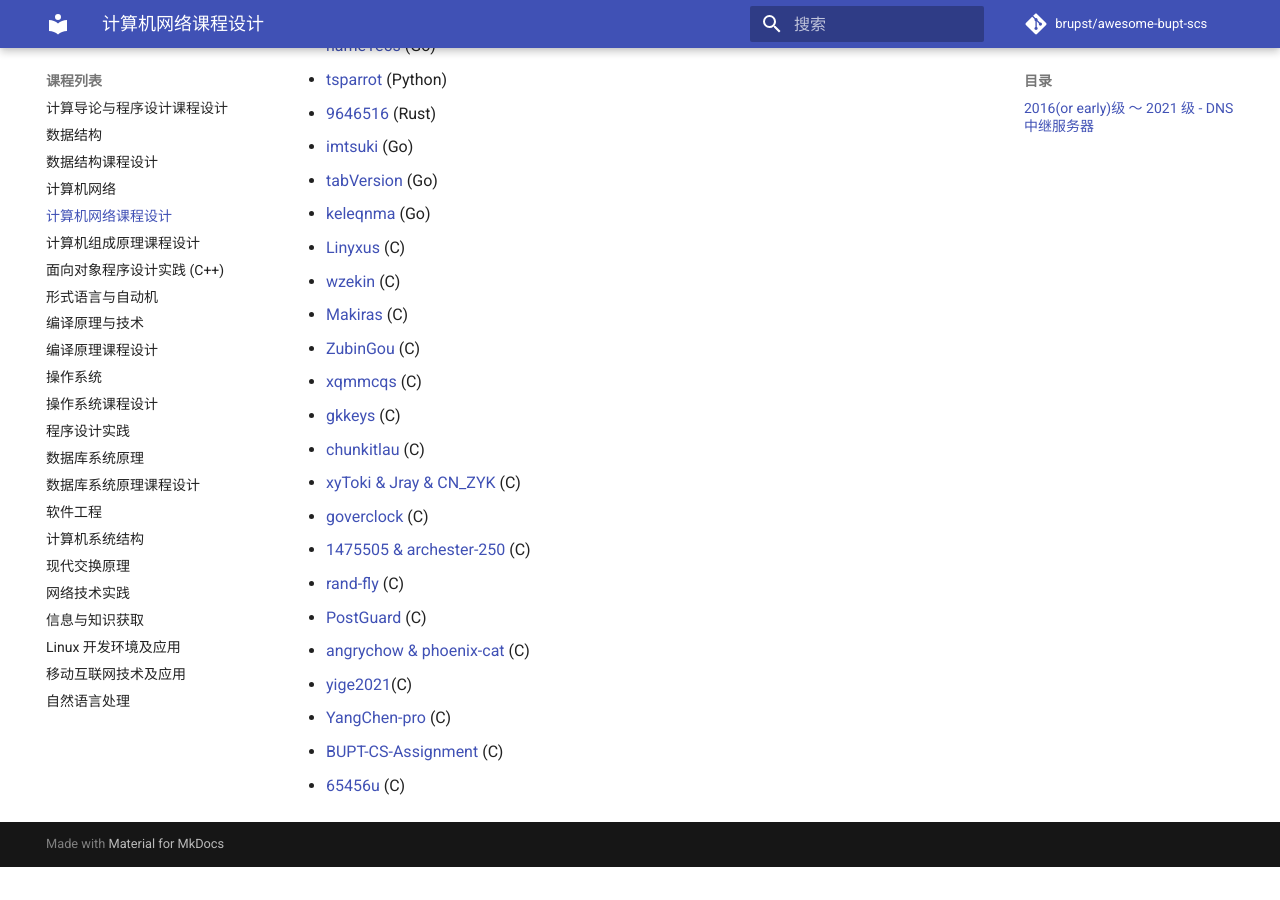
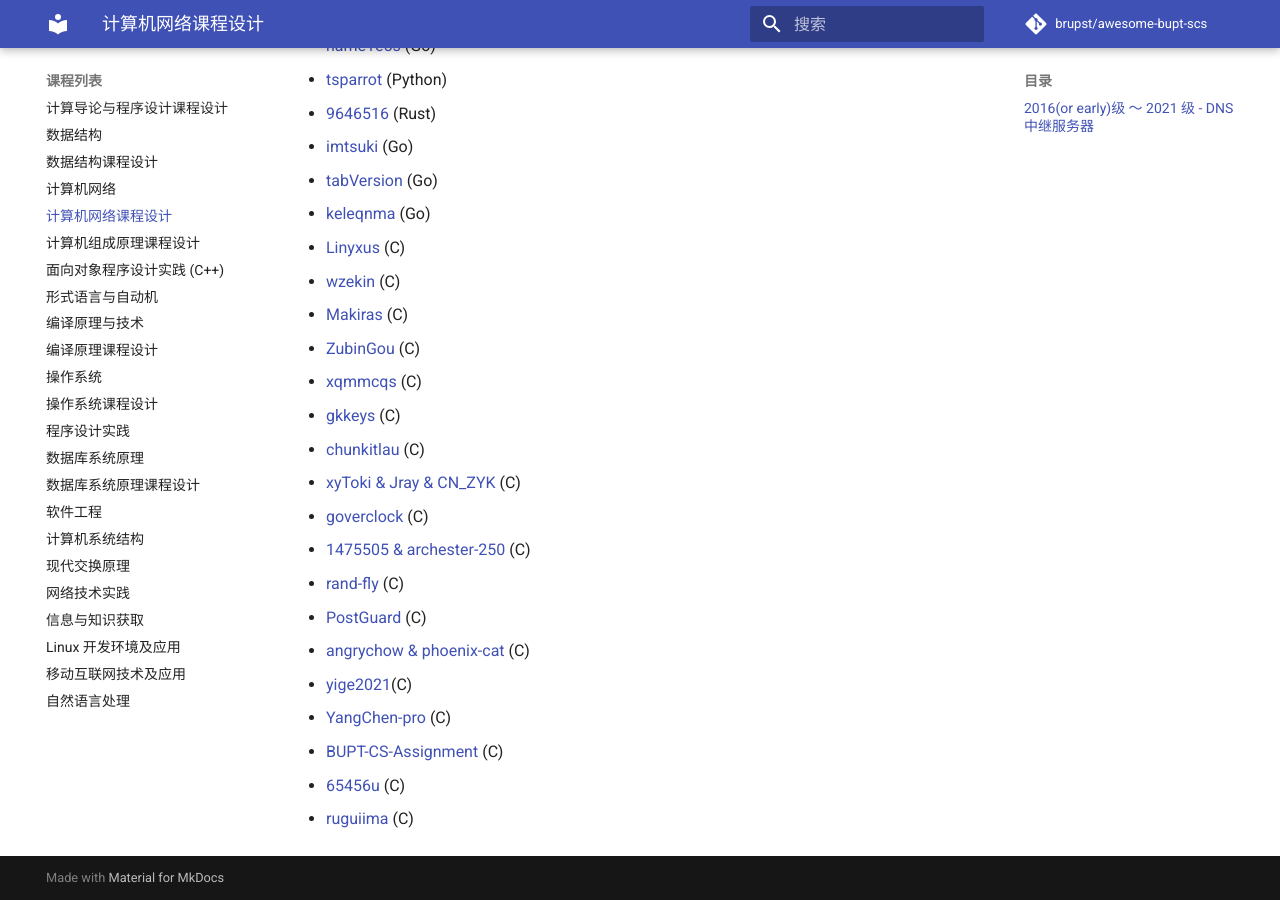
Before and after one commit to brupst/awesome-bupt-scs, an MkDocs documentation site: the page built from projects/Advanced-Labs-in-Computer-Networks.md, in a window 1280 px wide and 900 px high, scrolled down 936 px. Built offline with MkDocs 1.6.1 and Material for MkDocs 9.7.7, drawn with Linux system fonts in a browser that asks for light colours; comment, search, counter and statistics services are not loaded; before the commit the page ends 1803 px from its top, so only the background shows below that.

Commit message:
Add ruguiima's DNS server project link

```diff
--- a/projects/Advanced-Labs-in-Computer-Networks.md
+++ b/projects/Advanced-Labs-in-Computer-Networks.md
@@ -46,3 +46,4 @@
 * [YangChen-pro](https://github.com/YangChen-pro/bupt-assignments/tree/main/2nd%20year%20of%20BUPT/Second%20semester/Computer%20Network/Course%20Design) (C)
 * [BUPT-CS-Assignment](https://github.com/BUPT-CS-Assignment/DNS-Relay) (C)
 * [65456u](https://github.com/65456u/scholar-archive/tree/main/projects/SimpleDNSRelayServer) (C)
+* [ruguiima](https://github.com/ruguiima/DNS-server) (C)
```
